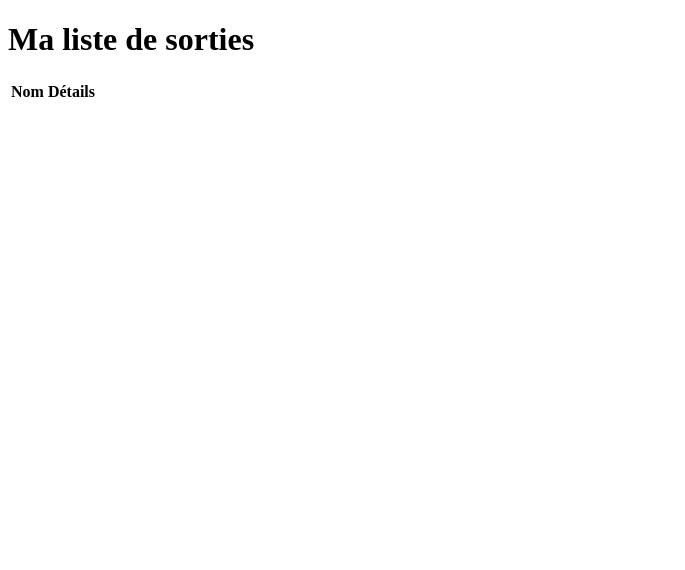
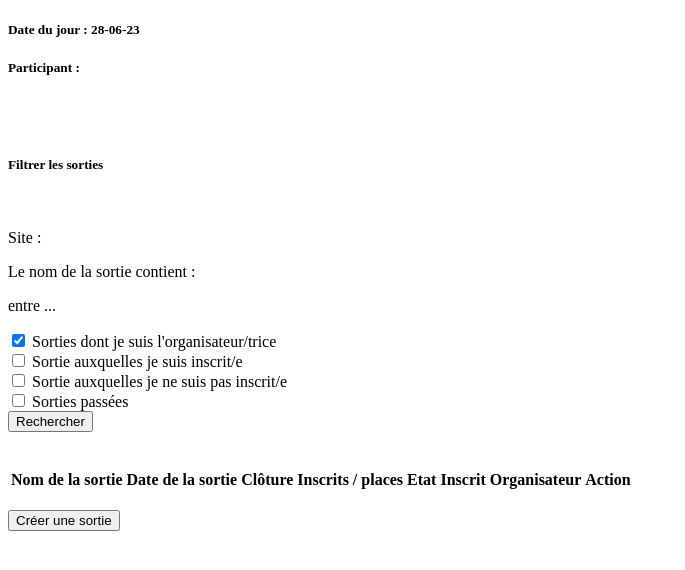
Before and after one commit to davidcloarec/Sortir, a Symfony app: template templates/activity/list.html.twig in a window 1280 px wide. Shown: the top 570 px of the page, without its empty margins (0-685 px from the left). Run offline with Twig, Linux system fonts and the light colour scheme; the template is opened without the code that fills it, so the values that code supplies are empty; some libraries are stand-ins or nearby versions.

Commit message:
modif list.twig affiche le tableau participant date jour et trame filtre. reste faire fonctionner le filtre

```diff
--- a/templates/activity/list.html.twig
+++ b/templates/activity/list.html.twig
@@ -3,29 +3,93 @@
 {% block title %}Hello ActivityController!{% endblock %}
 
 {% block body %}
+   <div class="container mt-3 text-lg-end">
+       <h5>Date du jour : {{ 'now' | date('d-m-y') }}</h5>
+       <h5>Participant : {{ app.user.participant.firstname }} {{ app.user.participant.lastname }}</h5>
+   </div>
+    <br>
+    <br>
+    <div class="container">
+
+        <div>
+            <h5>Filtrer les sorties</h5>
+            <br>
+        </div>
+
+        <div class="row">
+            <div class="col-md-4">
+                <p>Site : </p>
+                <p>Le nom de la sortie contient :</p>
+                <p>entre ...</p>
+            </div>
+            <div class="col-md-4">
+                <div>
+                    <input type="checkbox" id="isOrginazed" name="isOrginazed" checked>
+                    <label for="isOrginazed">Sorties dont je suis l'organisateur/trice</label>
+                </div>
+                <div>
+                    <input type="checkbox" id="isRegistred" name="isRegistred">
+                    <label for="isRegistred">Sortie auxquelles je suis inscrit/e</label>
+                </div>
+                <div>
+                    <input type="checkbox" id="isNotRegistred" name="isNotRegistred">
+                    <label for="isNotRegistred">Sortie auxquelles je ne suis pas inscrit/e</label>
+                </div>
+                <div>
+                    <input type="checkbox" id="past" name="past">
+                    <label for="past">Sorties passées</label>
+                </div>
+            </div>
+            <div class="col-md-4">
+                <button type="submit">Rechercher</button>
+            </div>
+        </div>
+        <br>
+    </div>
+
+    <div class="">
         <div class="container py-4 mt-3 rounded-3">
-        <h1 class="rounded-3">Ma liste de sorties</h1>
+
+            <br>
             <table class="table">
                 <thead>
                 <tr>
-                <th scope="col">Nom</th>
-{#                <th scope="col">Description</th>#}
-                <th scope="col">Détails</th>
+                    <th scope="col">Nom de la sortie</th>
+                    <th scope="col">Date de la sortie</th>
+                    <th scope="col">Clôture</th>
+                    <th scope="col">Inscrits / places</th>
+                    <th scope="col">Etat</th>
+                    <th scope="col">Inscrit</th>
+                    <th scope="col">Organisateur</th>
+                    <th scope="col">Action</th>
                 </tr>
                 </thead>
                 <tbody>
                 {% for activity in activities %}
                     <tr>
                         <td>{{ activity.name }}</td>
-{#                    <td>#}
-{#                        {{ activity.description|slice(0, 50) }}#}
-{#                        {% if activity.description|length > 50 %}...{% endif %}#}
-{#                    </td>#}
-                    <td><a href="{{ path('activity_details', {'id' : activity.id}) }}" class="btn btn-primary">Détails</a></td>
+                        <td>{{ activity.startingTime|date }}</td>
+                        <td>{{ activity.signUpLimit|date }}</td>
+                        <td>{{ activity.participants|length }} / {{ activity.maxSignUp }}</td>
+                        <td>{{ activity.state.libelle }}</td>
+                        <td>
+                            {% for participant in activity.participants %}
+                                {% if participant.id == app.user.participant.id %}
+                                x
+                                {% endif %}
+                            {% endfor %}
+                        </td>
+                        <td>{{ activity.organizer.lastname }}</td>
+                        <td><a href="{{ path('activity_details', {'id' : activity.id}) }}">afficher</a></td>
                     </tr>
-
                 {% endfor %}
                 </tbody>
             </table>
 
+            <br>
+            <div>
+                <button href="#">Créer une sortie</button>
+            </div>
+        </div>
+    </div>
 {% endblock %}
```
Lines whose indentation alone changed are shown as unchanged.
